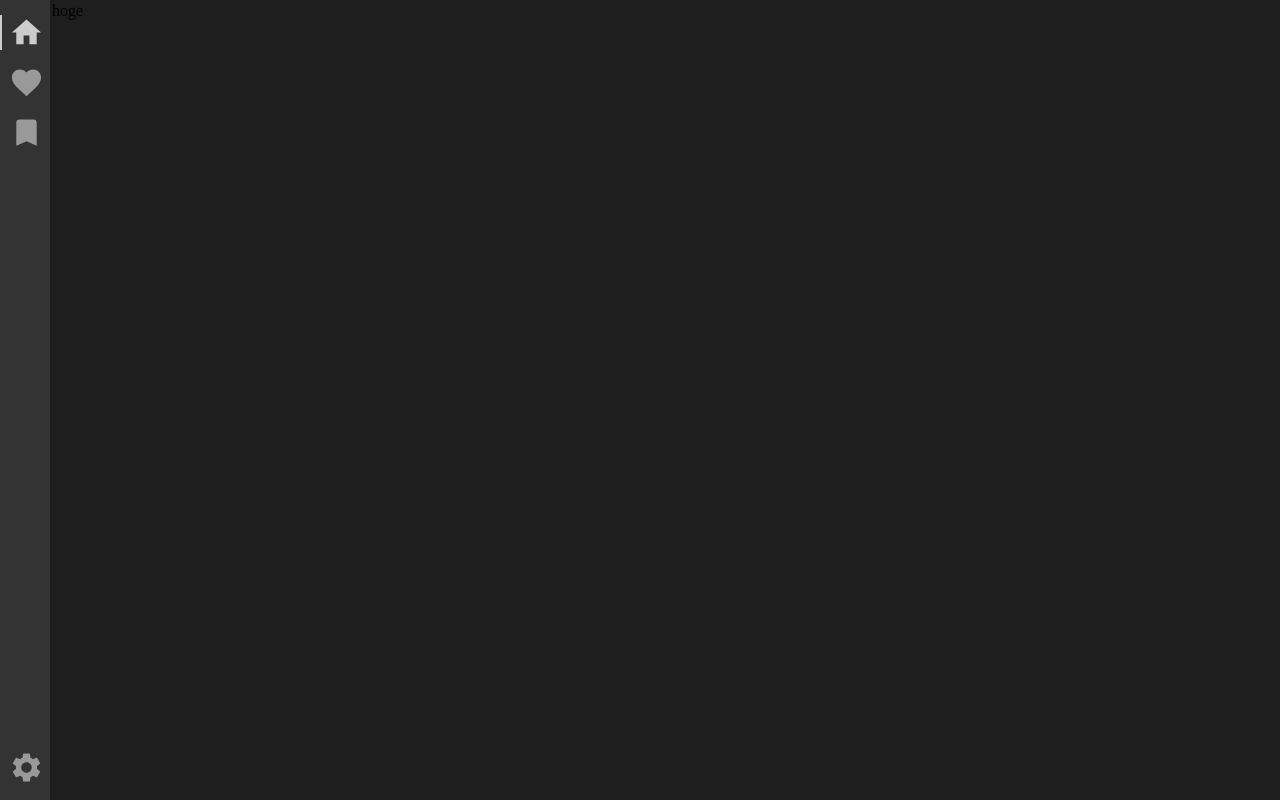
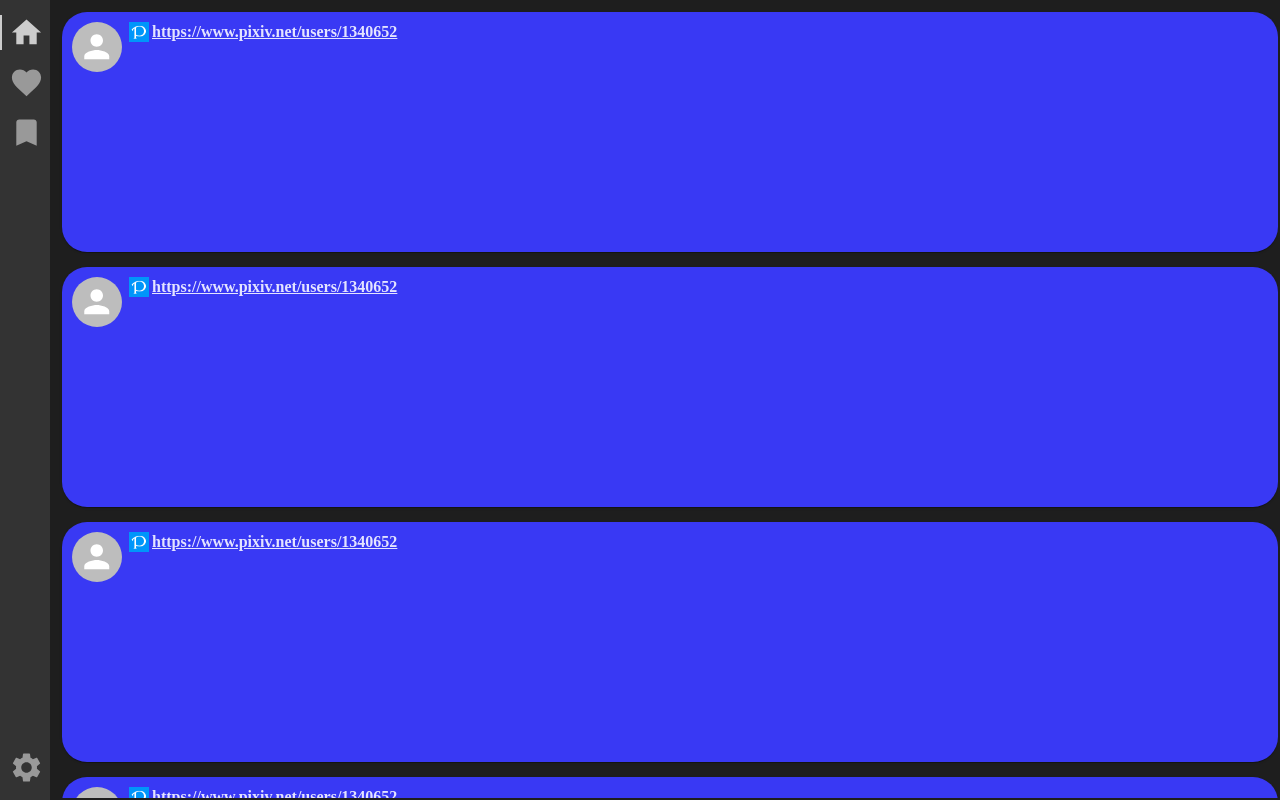
Before and after one commit to hapo31/tw-image-viewer, a React (Vite) app: page / in a window 1280 px wide. Built offline with nearby package versions, Linux system fonts and the light colour scheme.

Commit message:
feat: トップページ仮実装

```diff
--- a/src/screens/Top/Top.tsx
+++ b/src/screens/Top/Top.tsx
@@ -1,3 +1,87 @@
+import TweetContainer from "@/components/TweetContainer/TweetContainer";
+import Tweet from "@/entity/Tweet";
+import TwitterProfile from "@/entity/TwitterProfile";
+import styled from "@emotion/styled";
+
+const sampleTweets = [
+  {
+    id: "12345",
+    authorUserId: "hoge",
+    likeCount: 0,
+    liked: false,
+    mediaUrls: [],
+    retweetCount: 0,
+    retweeted: false,
+    sensitive: false,
+  },
+  {
+    id: "12347",
+    authorUserId: "hoge",
+    likeCount: 0,
+    liked: false,
+    mediaUrls: [],
+    retweetCount: 0,
+    retweeted: false,
+    sensitive: false,
+  },
+  {
+    id: "12225",
+    authorUserId: "hoge",
+    likeCount: 0,
+    liked: false,
+    mediaUrls: [],
+    retweetCount: 0,
+    retweeted: false,
+    sensitive: false,
+  },
+  {
+    id: "1231321",
+    authorUserId: "hoge",
+    likeCount: 0,
+    liked: false,
+    mediaUrls: [],
+    retweetCount: 0,
+    retweeted: false,
+    sensitive: false,
+  },
+] satisfies Tweet[];
+
+const profile = {
+  externalWebsites: [
+    {
+      type: "pixiv",
+      url: "https://www.pixiv.net/users/1340652",
+    },
+  ],
+  imageUrl: "https://twich.tv/favicon.ico",
+  screenName: "twitch",
+  userId: "twich",
+} satisfies TwitterProfile;
+
 export default function Top() {
-  return <div>hoge</div>;
+  return (
+    <Wrap>
+      <TweetContainer profile={profile} tweets={sampleTweets} />
+      <TweetContainer profile={profile} tweets={sampleTweets} />
+      <TweetContainer profile={profile} tweets={sampleTweets} />
+      <TweetContainer profile={profile} tweets={sampleTweets} />
+      <TweetContainer profile={profile} tweets={sampleTweets} />
+      <TweetContainer profile={profile} tweets={sampleTweets} />
+      <TweetContainer profile={profile} tweets={sampleTweets} />
+      <TweetContainer profile={profile} tweets={sampleTweets} />
+      <TweetContainer profile={profile} tweets={sampleTweets} />
+    </Wrap>
+  );
 }
+
+const Wrap = styled.div`
+  width: 100%;
+  height: 100%;
+  display: flex;
+  flex-direction: column;
+  gap: 15px;
+  padding: 10px;
+  padding-right: 0;
+  overflow-y: scroll;
+  overflow-x: hidden;
+`;
```
